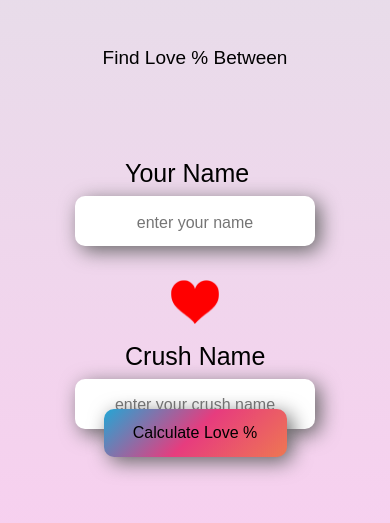
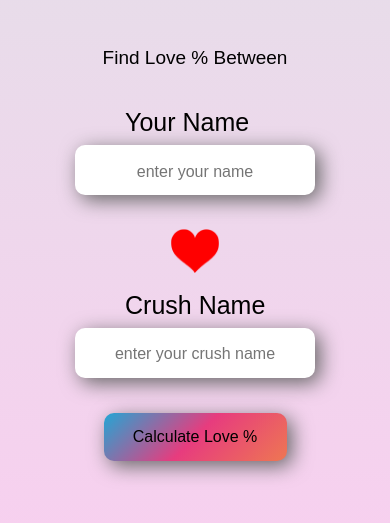
Before and after one commit to 369loki/hope, a plain HTML site: page index.html in a window 390 px wide. Shown: the part 81-604 px from the top of the page. Drawn offline with Linux system fonts and the light colour scheme.

Commit message:
Update style.css

```diff
--- a/style.css
+++ b/style.css
@@ -214,7 +214,7 @@ align-items:center;
 justify-content:center;
 justify-content:space-evenly;
 flex-direction:column;
-margin-top:90px;
+margin-top:10%;
 
 }
 
@@ -229,13 +229,13 @@ min-width:100%;
 button{
 width:183px;
 height:48px;
-
 font-family: 'Poppins', sans-serif;
 font-size:16px;
 border-radius:10px;
 border:none;
 background:#e73c7e;
 filter: drop-shadow(5px 5px 10px #666);
+margin-top:2%;
 
 background: linear-gradient(-45deg, #ee7752, #e73c7e, #23a6d5);
 
@@ -268,10 +268,3 @@ font-size:14px;
 font-family: 'Poppins', sans-serif;
 font-size:25px;
 margin-left:50px;}
-
-
-
-
-
-
-}
```
